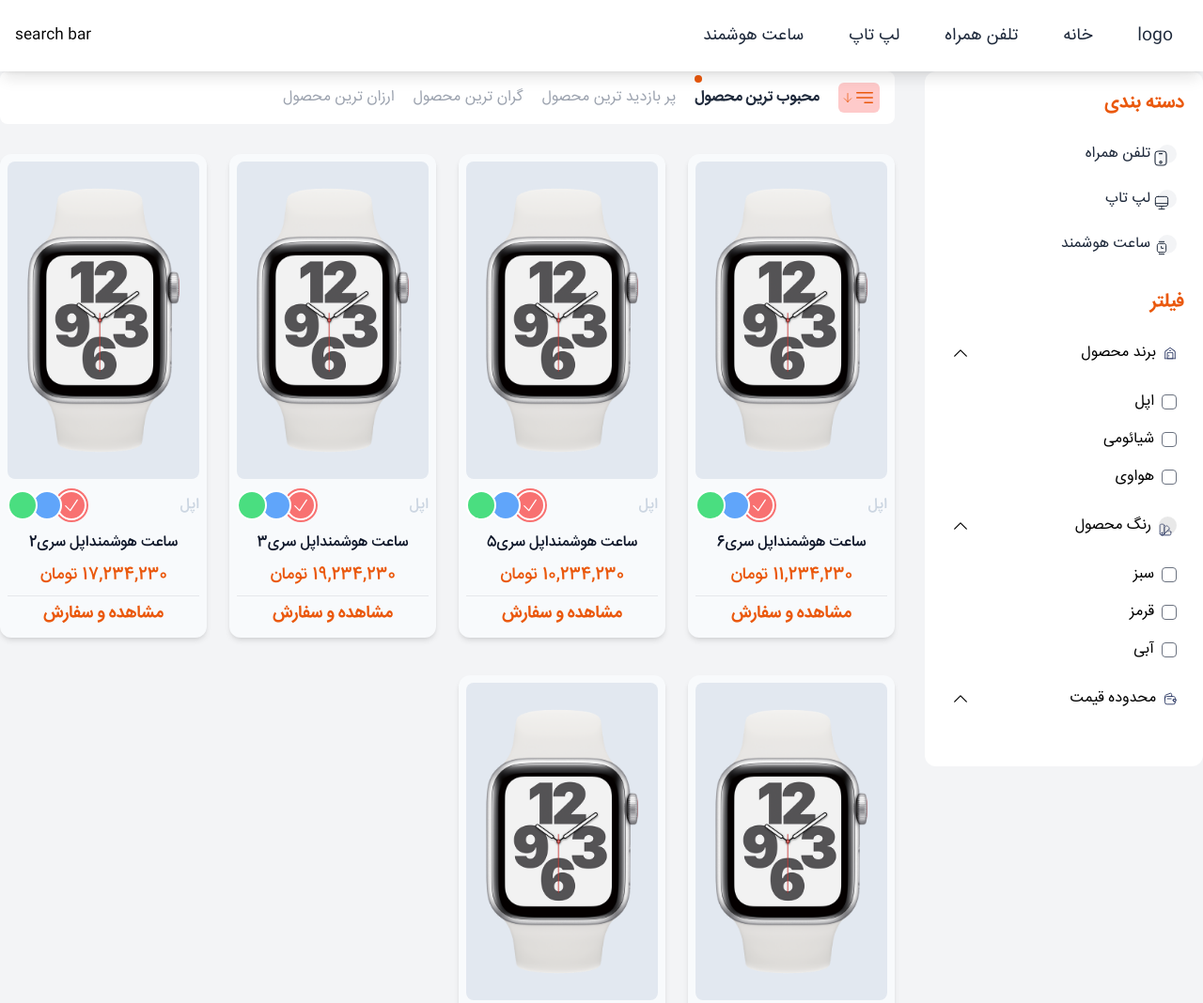
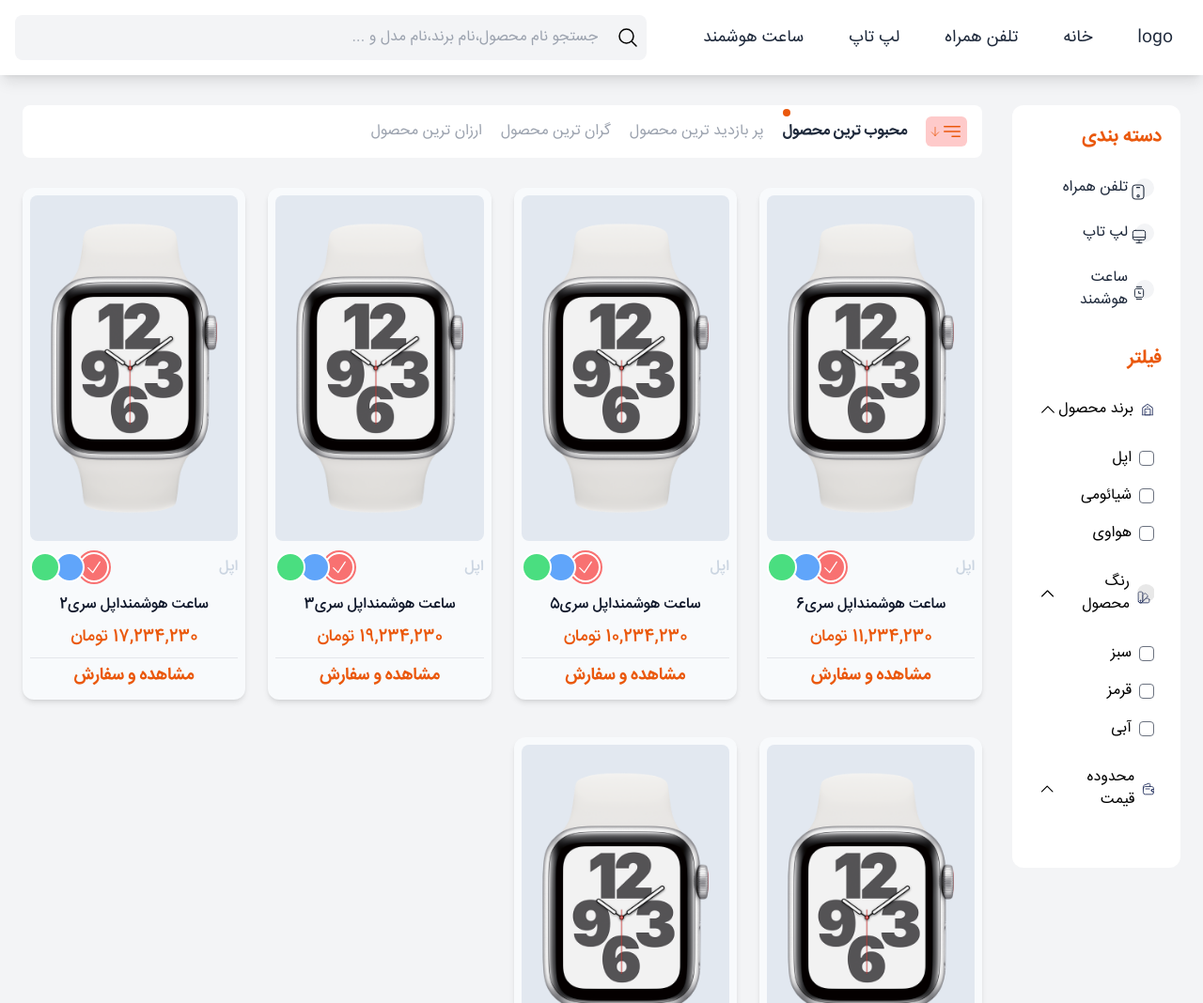
Before and after one commit to marziehalishahi/Digitize, a website built with Vite: page index.html in a window 1280 px wide. Shown: the top 1068 px of the page at 94% size. Built offline with nearby package versions, Linux system fonts and the light colour scheme.

Commit message:
fix container and styles

```diff
--- a/index.html
+++ b/index.html
@@ -22,8 +22,9 @@
     </div>
   </div>
   <!--  desktop navbar section -->
-  <nav class="sticky top-0 z-10 flex items-center justify-between p-4 bg-white shadow-lg ">
-    <ul class="flex items-center text-lg gap-x-4 text-slate-800">
+  <nav class="sticky top-0 z-10 hidden mb-8 bg-white shadow-lg md:block">
+    <div class="flex items-center justify-between p-4 mx-auto contaner max-w-screen-2xl">
+      <ul class="flex items-center lg:text-lg gap-x-0 lg:gap-x-4 text-slate-800">
         <li>
           <a href="#" class="block px-4 py-2 transition-all duration-500 rounded-md hover:bg-gray-100 ">logo</a>
         </li>
@@ -40,7 +41,20 @@
           <a href="#" class="block px-4 py-2 transition-all duration-500 rounded-md hover:bg-gray-100 ">ساعت هوشمند</a>
         </li>
       </ul>
-    <div>search bar</div>
+      <!-- search bar -->
+      <div class="flex-1 max-w-2xl mr-4">
+        <div class="flex items-center p-1 bg-gray-100 rounded-lg ">
+          <span class="ml-3 mr-1 cursor-pointer "><svg xmlns="http://www.w3.org/2000/svg" fill="none"
+              viewBox="0 0 24 24" stroke-width="1.5" stroke="currentColor" class="w-6 h-6">
+              <path stroke-linecap="round" stroke-linejoin="round"
+                d="M21 21l-5.197-5.197m0 0A7.5 7.5 0 105.196 5.196a7.5 7.5 0 0010.607 10.607z" />
+            </svg>
+          </span>
+          <input type="text" placeholder="جستجو نام محصول،نام برند،نام مدل و ..."
+            class="w-full p-2 bg-transparent focus:outline text-slate-800">
+        </div>
+      </div>
+    </div>
   </nav>
 
 
@@ -70,9 +84,11 @@
       <span class="mr-3 text-sm font-medium text-slate-800">فیلتر:برند اپل </span>
     </div>
   </div>
-  <div class="grid grid-cols-12 md:grid-rowse-[55px_minmax(500px,_1fr)] md:gap-8">
+  <!-- content -->
+  <div
+    class="md:px-6 container mx-auto max-w-screen-2xl grid grid-cols-12 md:grid-rowse-[55px_minmax(500px,_1fr)] md:gap-8">
     <!-- sidebar -->
-    <div class="hidden col-span-4 row-span-2 lg:col-span-3 md:block ">
+    <div class="hidden col-span-4 row-span-2 lg:col-span-3 xl:col-span-2 md:block ">
       <div class="p-5 bg-white rounded-xl">
         <!-- ctegories -->
         <div class="mb-7">
@@ -234,7 +250,7 @@
       </div>
     </div>
     <!-- sort section -->
-    <div class="hidden col-span-8 lg:col-span-9 md:block">
+    <div class="hidden col-span-8 lg:col-span-9 xl:col-span-10 md:block">
       <div x-data="{sort : 1, activeClass: 'text-slate-800 font-bold'}"
         class="flex items-center px-4 text-gray-400 bg-white rounded-lg gap-x-5">
         <div class="flex items-center justify-center p-1 bg-red-200 rounded-md">
@@ -267,7 +283,7 @@
 
     </div>
     <!-- product section -->
-    <div class="col-span-12 md:col-span-8 lg:col-span-9">
+    <div class="col-span-12 md:col-span-8 lg:col-span-9 xl:col-span-10">
       <div x-data="{
       products : [
       {id:1, title:'ساعت هوشمنداپل سری6', price:'11,234,230 تومان'},
@@ -322,9 +338,6 @@
             <button class="w-full py-1 text-sm font-bold text-orange-600 md:text-lg">مشاهده و سفارش</button>
           </div>
         </template>
-
-
-
       </div>
     </div>
   </div>
```
Lines whose indentation alone changed are shown as unchanged.
